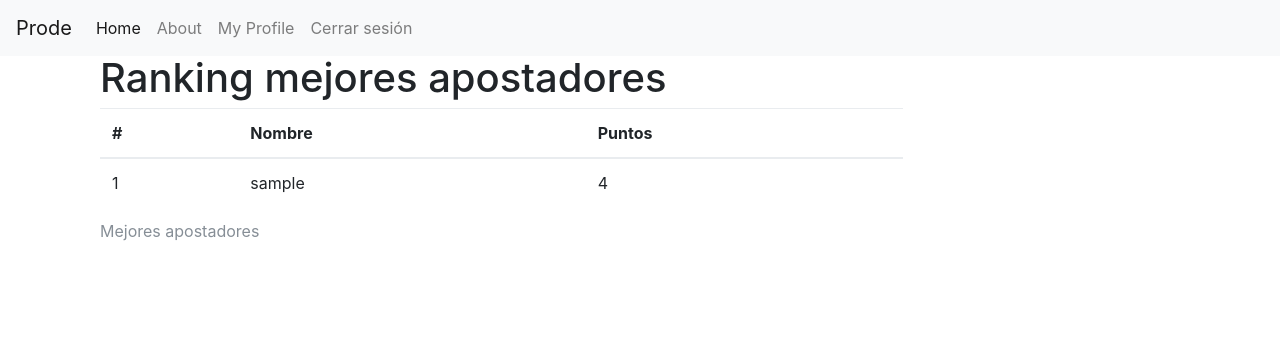
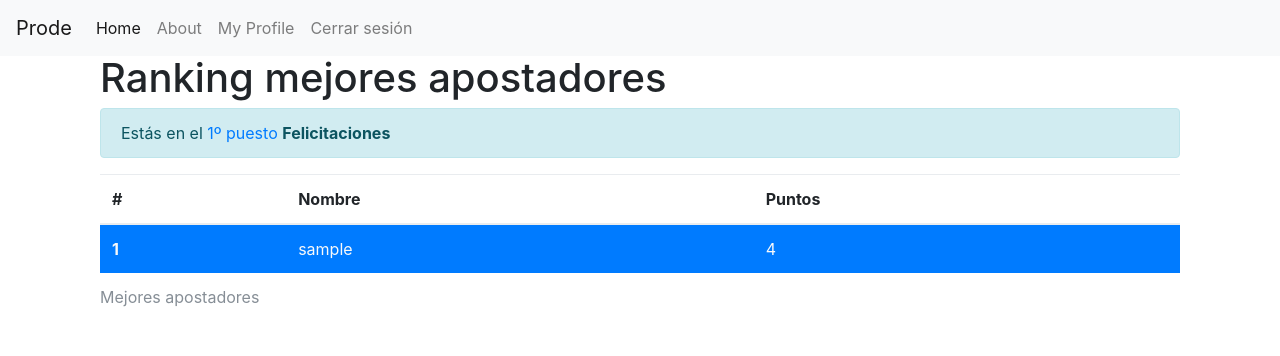
Before and after one commit to romeroyonatan/prode, a Django app: page /apuestas/ranking/ in a window 1280 px wide. Shown: the top 356 px of the page. Run offline with Django 3.2, Linux system fonts and the light colour scheme; a user stored in the database is signed in; tables that the repository leaves empty hold one stand-in row (values such as "Sample post"); parts of the project's set-up code (start-up, migrations or seed data) failed here and were passed over; some libraries are stand-ins or nearby versions.

Commit message:
Mejoras template ranking

```diff
--- a/config/settings/base.py
+++ b/config/settings/base.py
@@ -58,7 +58,7 @@ DJANGO_APPS = [
     'django.contrib.sites',
     'django.contrib.messages',
     'django.contrib.staticfiles',
-    # 'django.contrib.humanize', # Handy template tags
+    'django.contrib.humanize', # Handy template tags
     'django.contrib.admin',
 ]
 THIRD_PARTY_APPS = [
--- a/prode/apuestas/views.py
+++ b/prode/apuestas/views.py
@@ -1,3 +1,6 @@
+import itertools
+import functools
+
 from django import (
     shortcuts,
     urls,
@@ -206,14 +209,44 @@ class CargarResultadosView(mixins.LoginRequiredMixin,
         return shortcuts.redirect('apuestas:detail', slug=self.kwargs['slug'])
 
 
-class RankingView(generic.ListView):
+class RankingView(mixins.LoginRequiredMixin, generic.ListView):
     """Permite ver el ranking de mejores apostadores de todas las etapas"""
     template_name = 'apuestas/ranking.html'
     context_object_name = 'ranking'
 
+    @functools.lru_cache()
     def get_queryset(self):
         """Obtiene ranking de mejores apostadores.
 
         :returns: Lista de tuplas (nombre de usuario, puntaje)
         """
         return models.Apuesta.objects.ranking()
+
+    def get_context_data(self, **kwargs):
+        kwargs['ganadores'] = self.get_ganadores()
+        kwargs['puesto_actual'] = self.get_puesto_actual()
+        return super().get_context_data(**kwargs)
+
+    def get_ganadores(self):
+        """Obtiene una tupla con los nombres de usuario de ganadores.
+
+        En caso que no haya apuestas, devuelve una tupla vacia
+        """
+        ranking = self.get_queryset()
+        if not ranking:
+            return tuple()
+        mayor_puntaje = ranking[0].puntos
+        ganadores = itertools.takewhile(lambda x: x.puntos == mayor_puntaje,
+                                        ranking)
+        return tuple(ganador.username for ganador in ganadores)
+
+    def get_puesto_actual(self):
+        """Obtiene el puesto actual del usuario en sesion
+
+        :returns: Numero de puesto del usuario o None si no se encontro
+        """
+        ranking = self.get_queryset()
+        for puesto, (username, _) in enumerate(ranking):
+            if username == self.request.user.username:
+                return puesto
+        return None
--- a/prode/templates/apuestas/ranking.html
+++ b/prode/templates/apuestas/ranking.html
@@ -1,14 +1,22 @@
 {% extends "base.html" %}
-{% load static %}
+{% load static humanize %}
 
 {% block title %}Ranking{% endblock %}
 
 {% block content %}
 <div class="container">
   <div class="row">
-    <div class="col-sm-9">
+    <div class="col-sm-12">
       <h1>Ranking mejores apostadores</h1>
-      <table class="table">
+
+      <div class="alert alert-info">
+        Estás en el <a href="#{{ request.user.username }}">{{ puesto_actual|add:1|ordinal }} puesto</a>
+        {% if puesto_actual == 0 %}
+          <strong>Felicitaciones</strong>
+        {% endif %}
+      </div>
+
+      <table class="table table-striped">
         <caption>Mejores apostadores</caption>
         <thead>
           <tr>
@@ -19,9 +27,15 @@
         </thead>
         <tbody>
           {% for usuario, puntos in ranking %}
-            <tr>
-              <td>{{ forloop.counter }}</td>
-              <td>{{ usuario }}</td>
+          <tr {% if usuario in ganadores %}class="bg-primary text-light"
+              {% elif forloop.counter0 == puesto_actual%}class="bg-info text-light"
+              {% endif %}>
+              <th>{% if usuario in ganadores %} 1  {# En caso de muchos ganadores, siempre muestro numero 1 #}
+                  {% else %}{{ forloop.counter }}
+                  {% endif %}</th>
+              <td>
+                <a name="{{ usuario }}"></a> {{ usuario }}
+              </td>
               <td>{{ puntos }}</td>
             </tr>
           {% endfor %}
```
Also changed, not shown: prode/apuestas/tests/test_views.py (+60 -0 lines).
